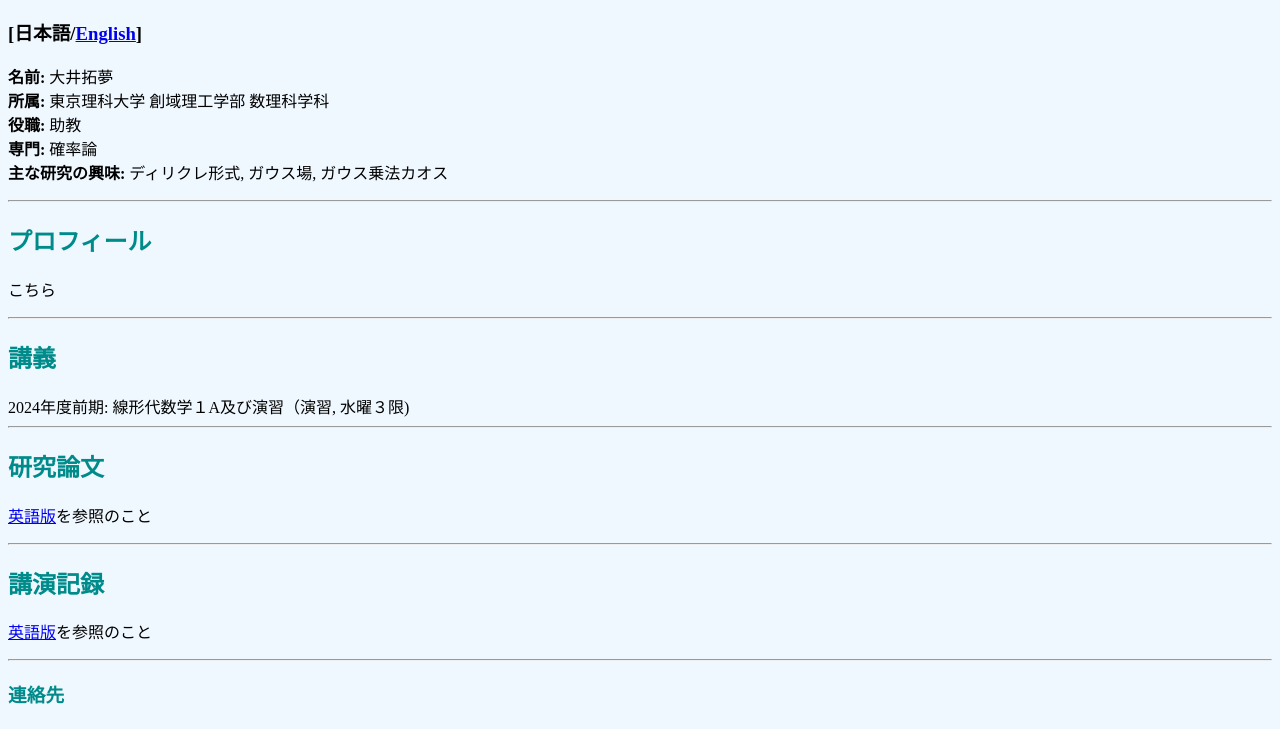
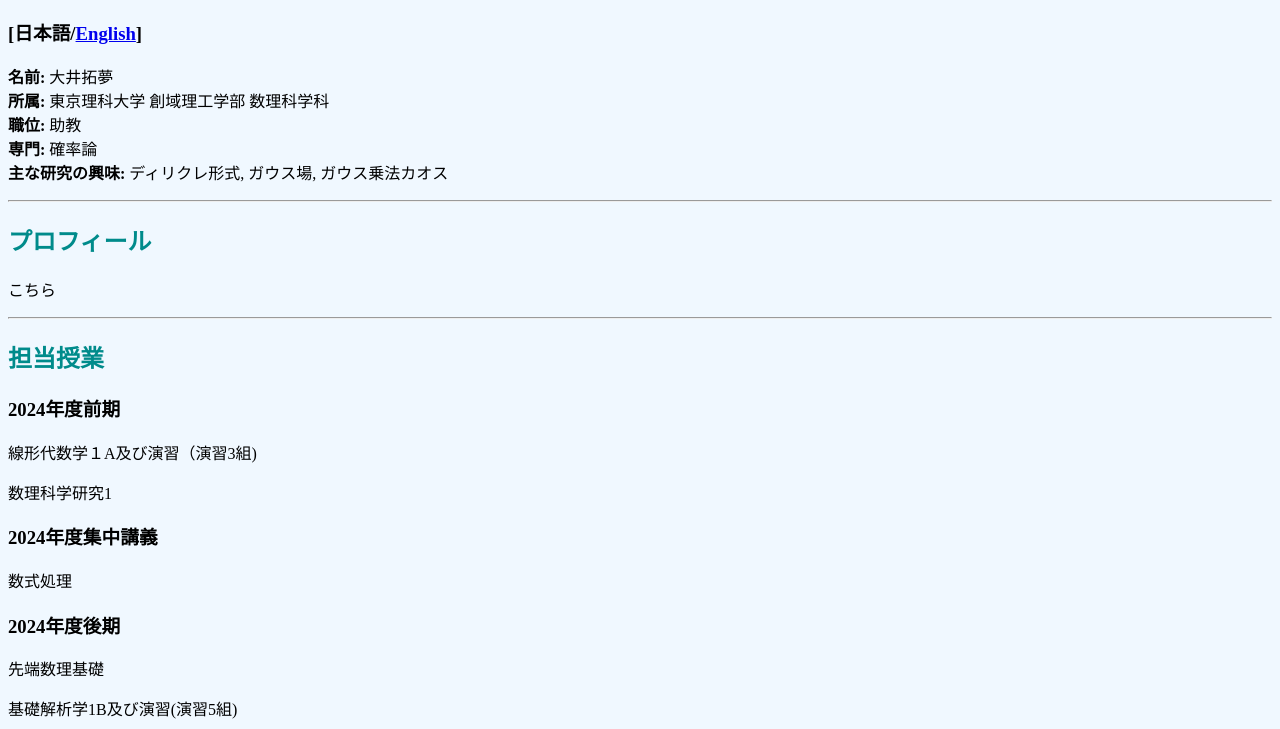
Before and after one commit to ooitaku/ooitaku.github.io, a plain HTML site: page index_JP.html in a window 1280 px wide. Shown: the part 57-786 px from the top of the page. Drawn offline with Linux system fonts and the light colour scheme.

Commit message:
Add files via upload

```diff
--- a/index_JP.html
+++ b/index_JP.html
@@ -20,16 +20,25 @@
 	<h3><p>[日本語/<a href="index.html" style="text-decoration: underline">English</a>]</p></h3>
 	<p><strong>名前:</strong> 大井拓夢<br>
 	<strong>所属:</strong> <a href="https://www.tus.ac.jp/academics/faculty/sciencetechnology/mathematics/" style = "color:inherit">東京理科大学 創域理工学部 数理科学科</a><br>
-	<strong>役職:</strong> 助教<br>
+	<strong>職位:</strong> 助教<br>
 	<strong>専門:</strong> 確率論<br>
 	<strong>主な研究の興味:</strong> ディリクレ形式, ガウス場, ガウス乗法カオス</p>
 <hr>
 <h2><font color="darkcyan">プロフィール</font></h2>
 <p><a href="cv_JP.html" style = "color:inherit">こちら</a></p>
 <hr>
-	<h2><font color="darkcyan">講義</font></h2>
-	2024年度前期: 線形代数学１A及び演習（演習, 水曜３限)
-<hr>
+	<h2><font color="darkcyan">担当授業</font></h2>
+	<h3>2024年度前期</h3>
+	<p>線形代数学１A及び演習（演習3組)</p>
+	<p>数理科学研究1</p>
+	<h3>2024年度集中講義</h3>
+	<p>数式処理</p>
+<h3>2024年度後期</h3>
+<p>先端数理基礎</p>
+<p>基礎解析学1B及び演習(演習5組)</p>
+<p>一般位相演習B(b組)</p>
+<p>数理科学研究2</p>
+	<hr>
 	<h2><font color="darkcyan">研究論文</font></h2>
 	<p><a href="index.html" style="text-decoration: underline">英語版</a>を参照のこと  </p>
 <hr>
```
